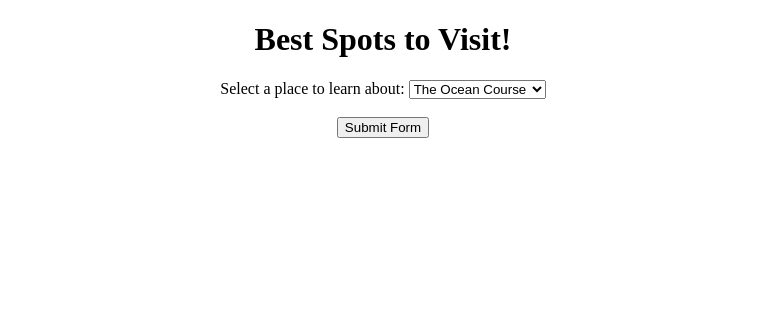
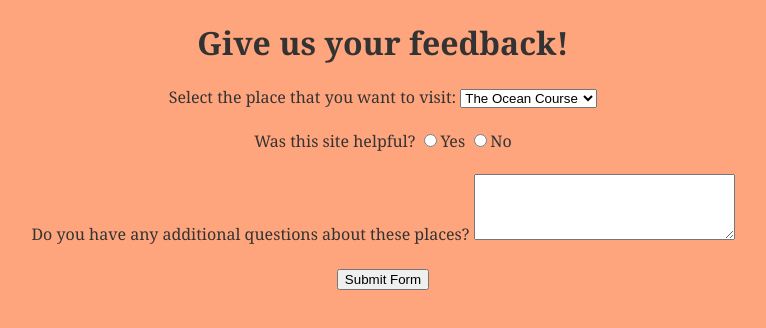
Before and after one commit to computer-science-girl/Webpage, a plain HTML site: page form1.html in a window 1280 px wide. Shown: the whole page, without its empty margins (257-1023 px from the left). Drawn offline with Linux system fonts and the light colour scheme.

Commit message:
Update form1.html

```diff
--- a/form1.html
+++ b/form1.html
@@ -1,13 +1,18 @@
 <!doctype html>
 <html>
   <head>
-    <title>Choose a place would you like to learn about form</title>
+    <style>
+     html{font-family:Georgia;color:#333;}
+     body{background:rgba(255, 127, 71, 0.7);margin:0;}
+    <title>Give us your feedback!</title>
+    </style>
   </head>
+
   <body>
     <form action="/action_page.php" method="get" target="_blank">
     <div align= "center">
-      <h1>Best Spots to Visit!</h1>
-      Select a place to learn about:
+      <h1>Give us your feedback!</h1>
+      Select the place that you want to visit:
       <select name="location"><option>
         <option value=1 selected="true">The Ocean Course</option>
         <option value=2>Pineapple Fountain</option>
@@ -16,6 +21,11 @@
        <option value=2>Freshfields Village</option>
       </option></select>
         <br><br>
+           Was this site helpful?
+      <input type="radio" name="exe" value=1>Yes
+      <input type = "radio" name="exe" value=0>No<br><br>
+         Do you have any additional questions about these places?
+      <textarea name="Comments" cols=30 rows=4></textarea><br><br>
         <input type="submit" value="Submit Form">
         </div>
         </form>
```
